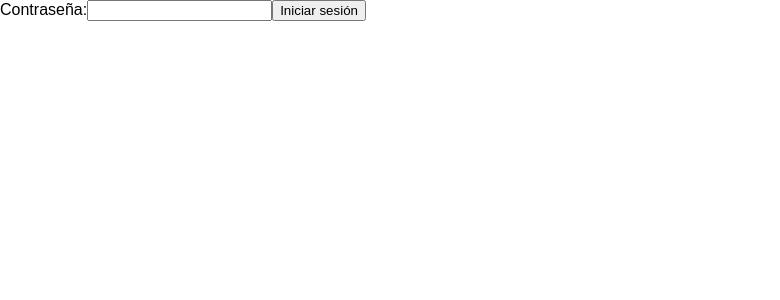
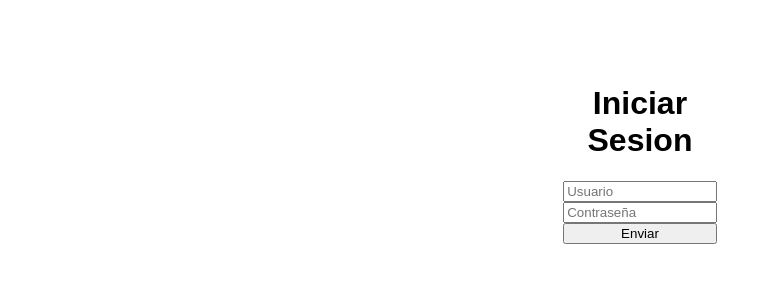
Before and after one commit to Benja2007/powerplay2, a React (Create React App) app: page / in a window 1280 px wide. Shown: the top 300 px of the page, without its empty margins (0-780 px from the left). Built offline with nearby package versions, Linux system fonts and the light colour scheme.

Commit message:
centramos los juegos

```diff
--- a/src/App.js
+++ b/src/App.js
@@ -36,14 +36,7 @@ function App() {
       </ul>
       {/* Nuevo componente de juegos */}
       <Juegos />
-      <ul className="item-list">
-        <h2 className="categories">Categorías:</h2>
-        {categorias.map((categoria, index) => (
-          <li key={index}>
-            <div className="item-div">{categoria}</div>
-          </li>
-        ))}
-      </ul>
+
     </div>
   );
 }
--- a/src/Juegos.js
+++ b/src/Juegos.js
@@ -1,5 +1,6 @@
 // Juegos.js
 import React from "react";
+import categorias from "./categorias"; // Asegúrate de importar el archivo de categorías
 
 const juegos = [
   {
@@ -7,16 +8,29 @@ const juegos = [
     imagen: "https://www.minecraft.net/content/dam/games/minecraft/key-art/SUPM_Game-Image_One-Vanilla_672x400.jpg",
   },
   {
-    titulo: "Nombre del Juego 2",
-    imagen: "URL de la imagen 2",
+    titulo: "League Of Legends",
+    imagen: "https://cloudfront-us-east-1.images.arcpublishing.com/infobae/UNYVC3MXWBCDZB63W6NLY4XG4U.jpg",
+  },
+  {
+    titulo: "Fortnite",
+    imagen: "https://cdn2.unrealengine.com/fortnite-chapter-4-og-overview-page-key-art-bg-1920x1080-1fbc3a1c0297.jpg"
   },
   // Agrega más juegos según sea necesario
 ];
 
 const Juegos = () => {
   return (
+    <div className="juegos-container">
+      <div className="categorias">
+        <h2>Categorías</h2>
+        <ul className="item-list">
+          {categorias.map((categoria, index) => (
+            <li key={index}>{categoria}</li>
+          ))}
+        </ul>
+      </div>
       <div className="juegos">
-      <h2>Juegos</h2>
+      <h2 className="juegos-tit">Juegos</h2>
         <div className="juego-list">
           {juegos.map((juego, index) => (
             <div key={index} className="juego-card">
@@ -26,6 +40,7 @@ const Juegos = () => {
           ))}
         </div>
       </div>
+    </div>
   );
 };
 
--- a/src/Login.js
+++ b/src/Login.js
@@ -14,7 +14,20 @@ const Login = ({ onLogin }) => {
 
   return (
     <div className="login">
-      <label>
+      <h1>Iniciar Sesion</h1>
+      <input
+      type="text"
+      placeholder="Usuario"
+      />
+      <input
+      value={password}
+      onChange={e=>setPassword(e.target.value)}
+      type="password"
+      placeholder="Contraseña"
+      />
+      <button onClick={authenticate}>Enviar</button>
+      </div>
+      /*<label>
         Contraseña:
         <input
           type="password"
@@ -25,7 +38,7 @@ const Login = ({ onLogin }) => {
       <button type="button" onClick={authenticate}>
         Iniciar sesión
       </button>
-    </div>
+    </div>*/
   );
 };
 
--- a/src/styles.css
+++ b/src/styles.css
@@ -1,3 +1,12 @@
+/*css para el login*/
+.login{
+  text-align: center;
+  padding-top: 5%;
+  padding-left: 44%;
+  display: flex;
+  flex-direction: column;
+  width: 12%;
+}
 /*css para el app*/
 .App {
   font-family: sans-serif;
@@ -13,7 +22,8 @@ body {
 
 .gradient-text {
   background: linear-gradient(to right, #808080, #FF0000);
-  -webkit-background-clip: text; /* Propiedad para aplicar el degradado solo al texto */
+  -webkit-background-clip: text; /* Propiedad para aplicar el degradado solo al texto en navegadores WebKit */
+  background-clip: text; /* Propiedad estándar para aplicar el degradado solo al texto */
   color: transparent; /* Hace el texto transparente para que se muestre el degradado */
   padding: 20px;
   margin: 0;
@@ -27,7 +37,7 @@ body {
 .search-bar input {
   padding: 5px;
   margin-right: 10px;
-  width: 300px; /* Ajusta el ancho según tus preferencias */
+  width: 325px; /* Ajusta el ancho según tus preferencias */
 }
 
 .search-bar button {
@@ -39,8 +49,10 @@ body {
 }
 
 /*css para las categorias*/
-.categories{
+.categorias{
   color: #007bff;
+  text-align: left;
+  min-width: 50%;
 }
 /* Estilo para alinear la lista de elementos a la izquierda */
 .item-list {
@@ -60,16 +72,29 @@ body {
 /*css para los Juegos*/
 .juegos{
 text-align: center;
-padding: 10px 10px;
+padding: 10px;
 width: 40%;
+}
+.juegos-container {
+display: flex;
+justify-content: space-around;
+align-items: flex-start;
+max-width: 64%;
 }
 .juego-list{
   border-radius: 10px;
-  border-style: ridge;
+  border-style: none;
   padding: 10px;
+  display: flex;
+  flex-direction: column;
+}
+.juego-card{
+  text-align: center;
+  min-width: 325px;
+
 }
 .juego-card img{
-  width: 200px;
+  width: 300px;
   height: auto;
 }
 .juego-card p{
```
Lines whose indentation alone changed are shown as unchanged.
